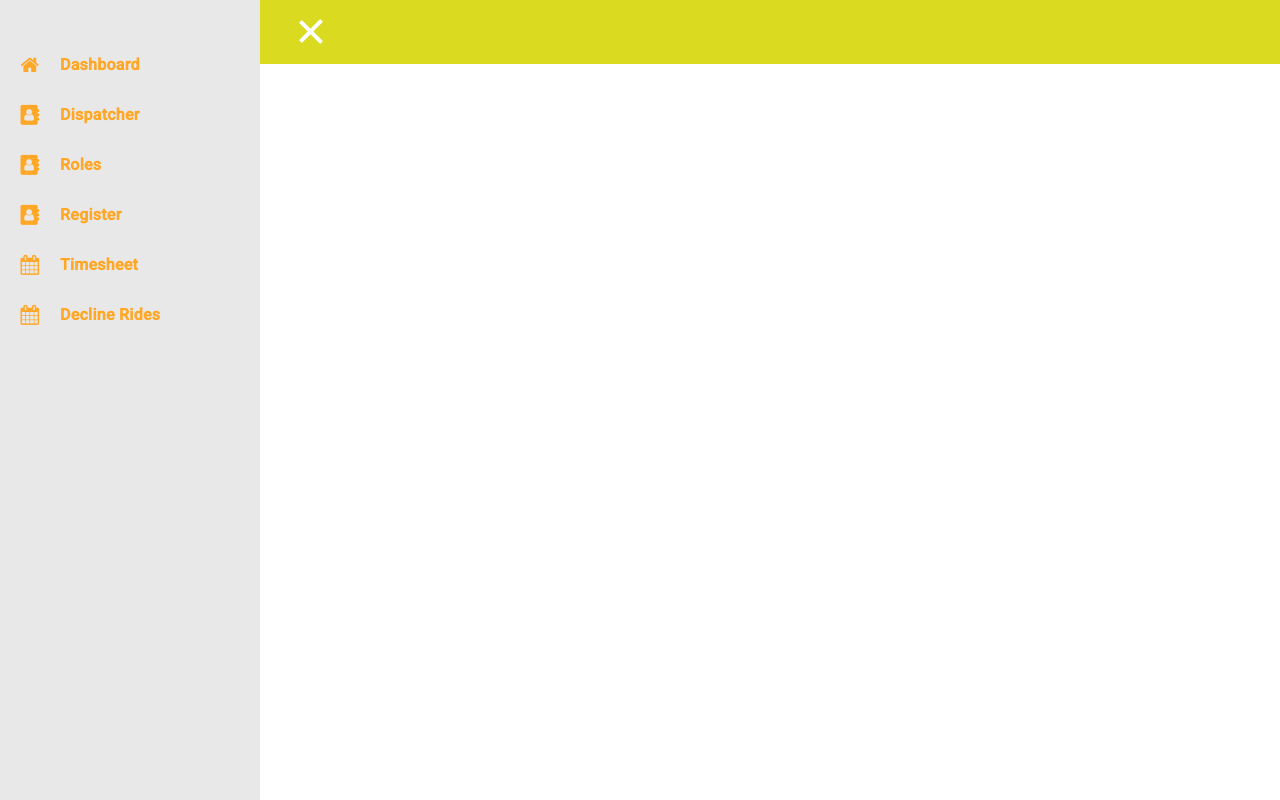
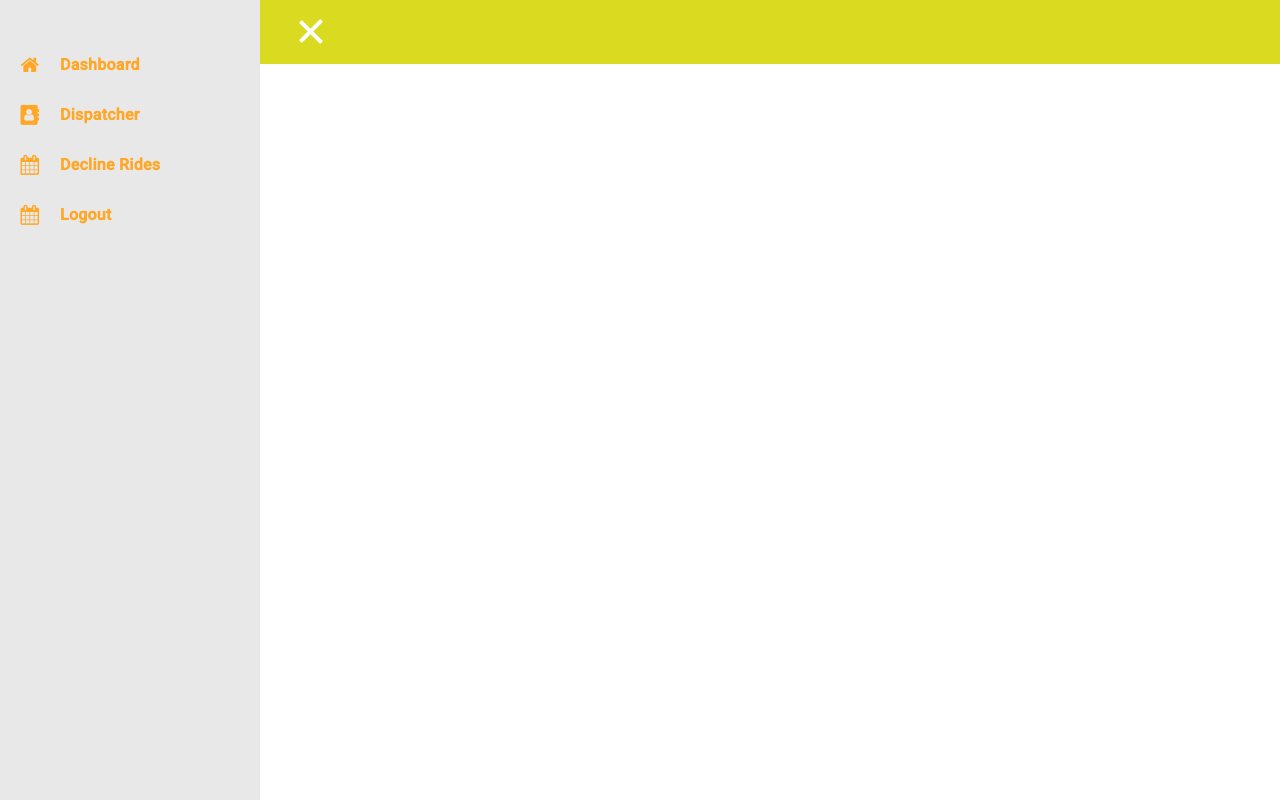
Before and after one commit to valam2020/valamdashboard, an Angular app: page /customer in a window 1280 px wide. Built offline with nearby package versions, Linux system fonts and the light colour scheme.

Commit message:
added login functionality

```diff
--- a/src/app/Customer/customer/customer-component/customer/customer.component.html
+++ b/src/app/Customer/customer/customer-component/customer/customer.component.html
@@ -5,7 +5,13 @@
     <ul class="nav-links" id="nav-links">
       <li *ngFor="let item of menuSidebar" #itemEl routerLinkActive="active">
         <div *ngIf="item.sub_menu.length == 0" class="dropdown-title">
-          <a [routerLink]="[item.link]">
+
+          <a  *ngIf="item.link_name != 'Logout'" [routerLink]="[item.link]">
+            <i [class]="item.icon"></i>
+            <!-- <mat-icon>{{item.icon}}</mat-icon> -->
+            <span class="link_name">{{item.link_name}}</span>
+          </a>
+          <a  (click)="redirectEvent(item)" *ngIf="item.link_name == 'Logout'">
             <i [class]="item.icon"></i>
             <!-- <mat-icon>{{item.icon}}</mat-icon> -->
             <span class="link_name">{{item.link_name}}</span>
--- a/src/app/Customer/customer/customer-component/customer/customer.component.ts
+++ b/src/app/Customer/customer/customer-component/customer/customer.component.ts
@@ -1,4 +1,5 @@
 import { Component, OnInit } from '@angular/core';
+import { Router } from '@angular/router';
 @Component({
   selector: 'app-customer',
   templateUrl: './customer.component.html',
@@ -20,33 +21,33 @@ export class CustomerComponent implements OnInit{
       icon: "fa fa-address-book",
       sub_menu: []
     },
+    // {
+    //   link_name: "Roles",
+    //   link: "/customer/dashboard/roles",
+    //   icon: "fa fa-address-book",
+    //   sub_menu: []
+    // },
+    // {
+    //   link_name: "Register",
+    //   link: "/customer/dashboard/register",
+    //   icon: "fa fa-address-book",
+    //   sub_menu:[]
+    // },
+    // {
+    //   link_name: "Timesheet",
+    //   link: "/customer/dashboard/timesheet",
+    //   icon: "fa fa-calendar",
+    //   sub_menu: []
+    // },
     {
-      link_name: "Roles",
-      link: "/customer/dashboard/roles",
-      icon: "fa fa-address-book",
-      sub_menu: []
-    },
-    {
-      link_name: "Register",
-      link: "/customer/dashboard/register",
-      icon: "fa fa-address-book",
-      sub_menu:[]
-      // sub_menu: [
-      //       {
-      //         link_name: "HTML & CSS",
-      //         link: "/customer/dashboard/add-register",
-      //       }
-      //     ]
-    },
-    {
-      link_name: "Timesheet",
-      link: "/customer/dashboard/timesheet",
+      link_name: "Decline Rides",
+      link: "/customer/dashboard/decline-rides",
       icon: "fa fa-calendar",
       sub_menu: []
     },
     {
-      link_name: "Decline Rides",
-      link: "/customer/dashboard/decline-rides",
+      link_name: "Logout",
+      link: "/",
       icon: "fa fa-calendar",
       sub_menu: []
     }
@@ -69,7 +70,7 @@ export class CustomerComponent implements OnInit{
     // }
   ]
 
-  constructor() { }
+  constructor(public router:Router) { }
 
   ngOnInit() {
 
@@ -78,4 +79,11 @@ export class CustomerComponent implements OnInit{
   showSubmenu(itemEl: HTMLElement) {
     itemEl.classList.toggle("showMenu");
   }
+
+  redirectEvent(item:any){
+    if(item.link_name == "Logout"){
+      localStorage.clear();
+      this.router.navigateByUrl('/');
+    }
+  }
 }
--- a/src/app/Helpers/Constant.ts
+++ b/src/app/Helpers/Constant.ts
@@ -15,7 +15,8 @@ export const ApiUrls:any={
         all:"customer_login/all",
         signup:"customer_login/signup",
         delete:"customer_login/delete",
-        update:"customer_login/update"
+        update:"customer_login/update",
+        login:"customer_login/login"
     },
     timesheet:{
         all:"timehsheet/all"
--- a/src/app/login/login.component.ts
+++ b/src/app/login/login.component.ts
@@ -1,6 +1,8 @@
 import { Component } from '@angular/core';
 import { FormBuilder, FormGroup, Validators } from '@angular/forms';
 import { Router } from '@angular/router';
+import { DispatcherService } from '../Customer/customer-service/dispatcher-service.service';
+import { ApiUrls } from '../Helpers/Constant';
 
 @Component({
   selector: 'app-login',
@@ -15,7 +17,7 @@ export class LoginComponent {
   // });
   loginForm:FormGroup;
 
-  constructor(private fb:FormBuilder,private router:Router){
+  constructor(private fb:FormBuilder,private router:Router,private service:DispatcherService){
    this.loginForm = this.fb.group({
     userName:['',Validators.required],
     password:['',Validators.required]
@@ -23,6 +25,22 @@ export class LoginComponent {
   }
 
   submitLoginForm(){
-    this.router.navigateByUrl('/customer/dashboard/home');
+
+    if(this.loginForm.invalid)
+    {
+      return;
+    }
+
+    let login ={
+      email :this.loginForm.value.userName,
+      password: this.loginForm.value.password
+      }
+
+      this.service.post(ApiUrls.customer_login.login,login).subscribe((data:any)=>{
+        if(data){
+          localStorage.setItem("userInfo",JSON.stringify(data));
+          this.router.navigateByUrl('/customer/dashboard/home');
+        }
+      })
   }
 }
```
